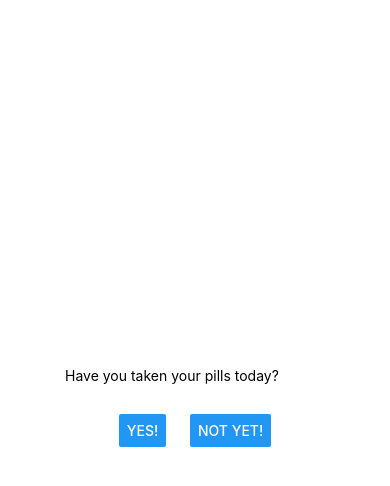
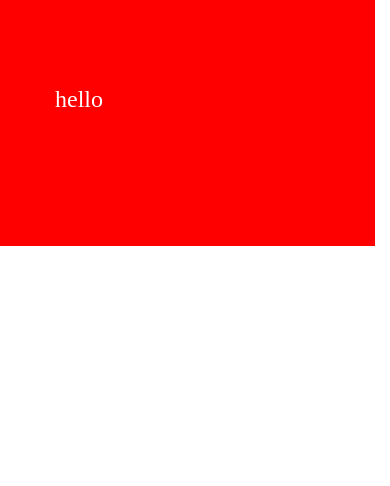
Before and after one commit to minhqto/MediMinder, a React Native app: screen / in a window 390 px wide. Shown: the top 486 px of the page. Built offline with nearby package versions, Linux system fonts and the light colour scheme.

Commit message:
added jumbotron component

```diff
--- a/App.js
+++ b/App.js
@@ -1,11 +1,11 @@
 import React, { useState } from "react";
 import { StyleSheet, Text, View, Button } from "react-native";
 import TakePills from "./components/takePill.component";
-
+import Jumbotron from "./components/jumbotron.component";
 export default function App() {
   return (
-    <View style={styles.container}>
-      <TakePills />
+    <View>
+      <Jumbotron name="hello" />
     </View>
   );
 }
--- /dev/null
+++ b/components/jumbotron.component.js
@@ -0,0 +1,39 @@
+import React from "react";
+import { View, Text, StyleSheet } from "react-native";
+import LinearGradient from "react-native-linear-gradient";
+
+const jumbotronStyles = StyleSheet.create({
+  jumboStyling: {
+    position: "absolute",
+    width: 375,
+    height: 246,
+    left: 0,
+    top: 0,
+    backgroundColor: "red"
+  },
+  textStyles: {
+    position: "absolute",
+    width: 274,
+    height: 36,
+    left: 55,
+    top: 81,
+    fontFamily: "Poppins",
+    fontStyle: "normal",
+    fontWeight: "normal",
+    fontSize: 24,
+    lineHeight: 36,
+    color: "#FFFFFF"
+  }
+});
+
+const Jumbotron = ({ name }) => {
+  return (
+    <View>
+      <View style={jumbotronStyles.jumboStyling}>
+        <Text style={jumbotronStyles.textStyles}>{name}</Text>
+      </View>
+    </View>
+  );
+};
+
+export default Jumbotron;
```
Also changed, not shown: package.json (+6 -5 lines), 1 other file (tests, documents, lock files or other folders).
